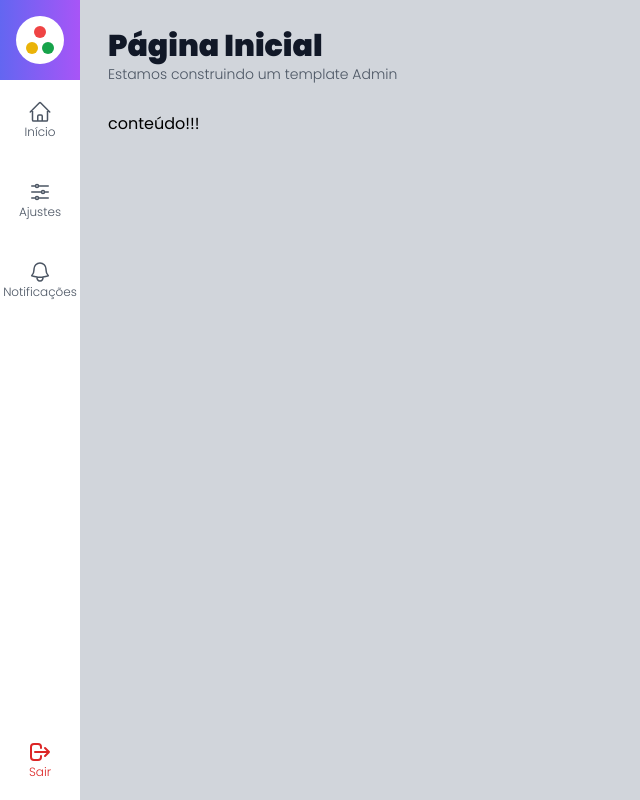
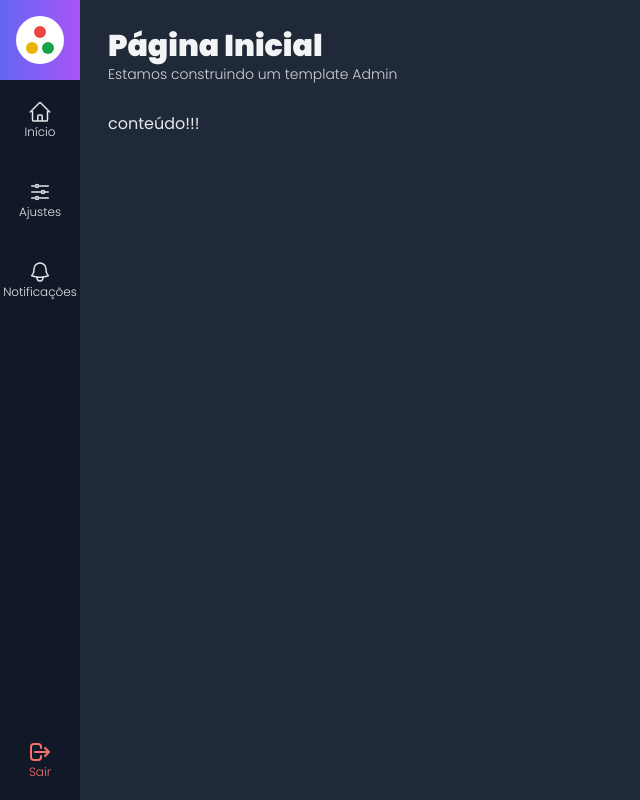
Before and after one commit to DevDaniloFerrari/admin-template, a Next.js app: page / in a window 1280 px wide. Shown: the whole page, without its empty margins (0-640 px from the left). Built offline with nearby package versions, Linux system fonts and the light colour scheme.

Commit message:
adaptando para modo dark

```diff
--- a/components/template/Conteudo.tsx
+++ b/components/template/Conteudo.tsx
@@ -7,6 +7,7 @@
     <div
       className={`
             flex flex-col mt-7
+            dark:text-gray-200
         `}
     >
       {props.children}
--- a/components/template/Layout.tsx
+++ b/components/template/Layout.tsx
@@ -10,7 +10,7 @@
 
 export default function Layout(props: LayoutProps) {
   return (
-    <div className={`flex h-screen w-screen`}>
+    <div className={`dark flex h-screen w-screen`}>
       <MenuLateral />
       <div className={`flex flex-col w-full p-7 bg-gray-300 dark:bg-gray-800`}>
         <Cabecalho {...props} />
--- a/components/template/MenuItem.tsx
+++ b/components/template/MenuItem.tsx
@@ -12,7 +12,7 @@
   function renderizarConteudo() {
     return (
       <div
-        className={`flex flex-col justify-center items-center h-20 w-20 text-gray-600 ${props.className}`}
+        className={`flex flex-col justify-center items-center h-20 w-20 dark:text-gray-200 ${props.className}`}
       >
         {props.icone}
         <span className={`text-xs font-light`}>{props.texto}</span>
@@ -21,7 +21,7 @@
   }
 
   return (
-    <li onClick={props.onClick} className={`hover:bg-gray-100 cursor-pointer`}>
+    <li onClick={props.onClick} className={`hover:bg-gray-100 dark:hover:bg-gray-800 cursor-pointer`}>
       {props.url ? (
         <Link href={props.url}>{renderizarConteudo()}</Link>
       ) : (
--- a/components/template/MenuLateral.tsx
+++ b/components/template/MenuLateral.tsx
@@ -5,7 +5,9 @@
 
 export default function MenuLateral() {
   return (
-    <aside className={`flex flex-col`}>
+    <aside
+      className={`flex flex-col dark:bg-gray-900 bg-gray-200 dark:text-gray-700`}
+    >
       <div
         className={`flex flex-col items-center justify-center bg-gradient-to-r from-indigo-500 to-purple-500 h-20 w-20`}
       >
@@ -21,7 +23,7 @@
           texto="Sair"
           icone={IconeSair}
           onClick={() => console.log("logout")}
-          className={`text-red-600 hover:bg-red-400 hover:text-white`}
+          className={`text-red-600 dark:text-red-400 hover:bg-red-400 dark:hover:text-white hover:text-white`}
         />
       </ul>
     </aside>
--- a/components/template/Titulo.tsx
+++ b/components/template/Titulo.tsx
@@ -6,8 +6,8 @@
 export default function Titulo(props: TituloProps) {
   return (
     <div>
-      <h1 className={`font-black text-3xl text-gray-900`}>{props.titulo}</h1>
-      <h2 className={`font-light text-sm text-gray-600`}>{props.subtitulo}</h2>
+      <h1 className={`font-black text-3xl text-gray-900 dark:text-gray-100`}>{props.titulo}</h1>
+      <h2 className={`font-light text-sm text-gray-600 dark:text-gray-300`}>{props.subtitulo}</h2>
     </div>
   );
 }
```
